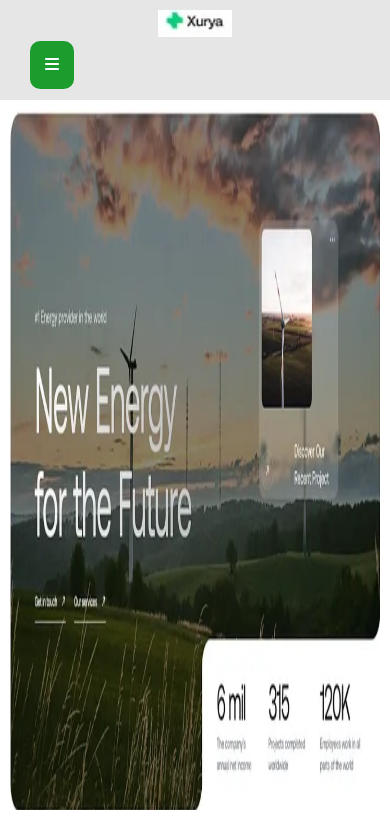
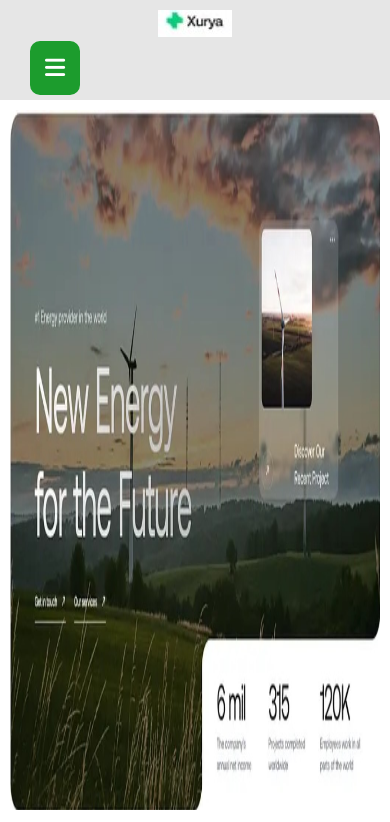
Before and after one commit to FAKRY333/My_Projects, a plain HTML site: page xyura/index.html in a window 390 px wide. Shown: the top 822 px of the page. Drawn offline with Linux system fonts and the light colour scheme.

Commit message:
Update styel.css

```diff
--- a/xyura/styel.css
+++ b/xyura/styel.css
@@ -427,6 +427,9 @@ margin-top: 20px;
    margin-bottom: 20px;
    align-self: self-start;
 }
+    .nav i{
+    font-size:23px;
+    }
 header{
     margin: 0;
     background-color: rgba(223, 223, 223, 0.76);
@@ -491,4 +494,5 @@ gap: 10px;
 
 .active{
     height: 500px;
+
 }
```
